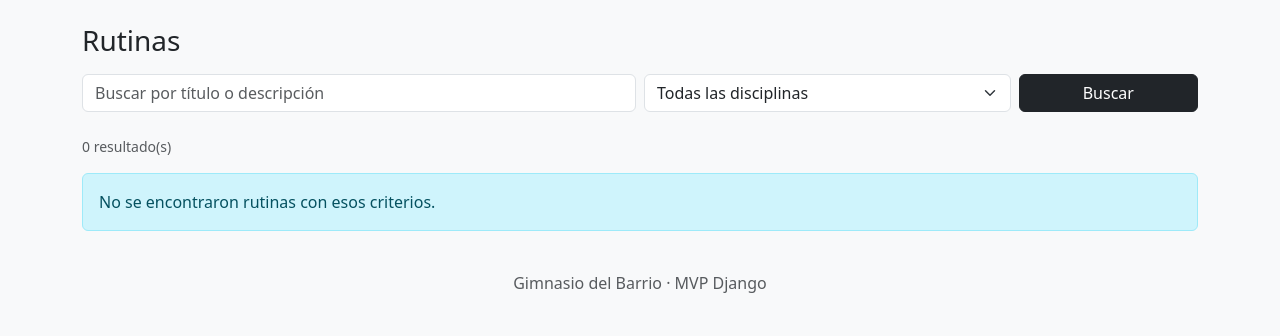
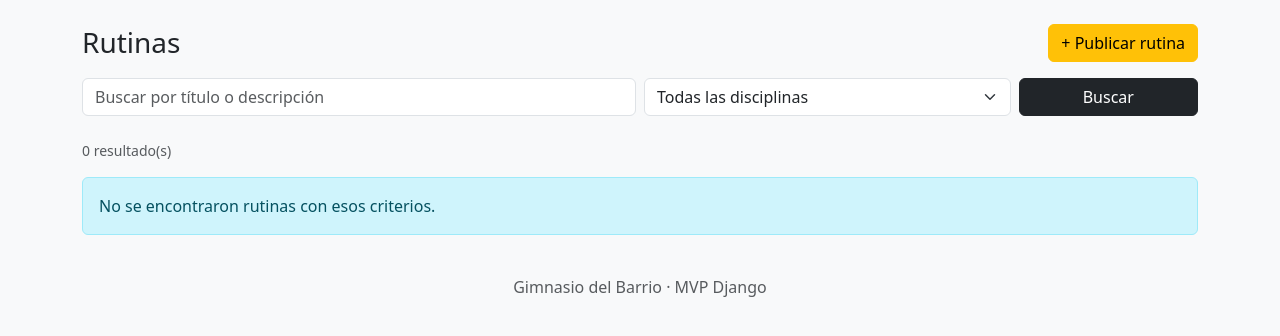
Before and after one commit to NyxVoid01/Caso1-Gym-y-Rutinas, a Django app: page /rutinas/ in a window 1280 px wide. Shown: the part 56-392 px from the top of the page. Run offline with Django 5.2, Linux system fonts and the light colour scheme; the visitor is signed in with stand-in values (Sample User, id 1); data that the repository does not hold is empty.

Commit message:
Hito 3 completo: CRUD de rutinas con validacion propia, confirmacion y mensajes

```diff
--- a/rutinas/urls.py
+++ b/rutinas/urls.py
@@ -4,6 +4,9 @@ from django.urls import path
 from . import views
 
 urlpatterns = [
+    path("rutinas/nueva/", views.crear_rutina, name="crear_rutina"),
+    path("rutinas/<int:pk>/editar/", views.editar_rutina, name="editar_rutina"),
+    path("rutinas/<int:pk>/eliminar/", views.eliminar_rutina, name="eliminar_rutina"),
     path("", views.portada, name="home"),
     path("rutinas/", views.lista_rutinas, name="lista_rutinas"),
     path("rutinas/<int:pk>/", views.detalle_rutina, name="detalle_rutina"),
--- a/rutinas/views.py
+++ b/rutinas/views.py
@@ -7,7 +7,7 @@ from django.core.paginator import Paginator
 from django.db.models import Q
 from django.shortcuts import get_object_or_404, redirect, render
 
-from .forms import PerfilForm, RegistroForm
+from .forms import PerfilForm, RegistroForm, RutinaForm
 from .models import Disciplina, Inscripcion, Rutina
 from django.contrib.auth.decorators import login_required
 from django.contrib.auth.views import PasswordChangeView
@@ -150,3 +150,53 @@ class CambiarPasswordView(SuccessMessageMixin, PasswordChangeView):
     template_name = "cuentas/cambiar_password.html"
     success_url = reverse_lazy("cuenta")
     success_message = "Tu contraseña fue cambiada correctamente."
+
+# ---------- CRUD de rutinas ----------
+
+@login_required
+def crear_rutina(request):
+    if request.method == "POST":
+        form = RutinaForm(request.POST, entrenador=request.user)
+        if form.is_valid():
+            rutina = form.save(commit=False)     # 1) objeto en memoria, aún sin guardar
+            rutina.entrenador = request.user     # 2) el dueño lo pone el servidor, no el usuario
+            rutina.save()                        # 3) ahora sí se guarda en MySQL
+            messages.success(request, f"Rutina «{rutina.titulo}» publicada.")
+            return redirect("detalle_rutina", pk=rutina.pk)
+        messages.error(request, "No se pudo publicar la rutina. Revisa los errores.")
+    else:
+        form = RutinaForm(entrenador=request.user)
+    return render(request, "rutinas/form.html", {"form": form, "titulo_pagina": "Publicar rutina"})
+
+
+@login_required
+def editar_rutina(request, pk):
+    rutina = get_object_or_404(Rutina, pk=pk)
+    # (Hito 4: aquí agregaremos el bloqueo si no eres el dueño)
+    if request.method == "POST":
+        form = RutinaForm(request.POST, instance=rutina, entrenador=rutina.entrenador)
+        if form.is_valid():
+            form.save()
+            messages.success(request, "Cambios guardados.")
+            return redirect("detalle_rutina", pk=rutina.pk)
+        messages.error(request, "No se pudieron guardar los cambios. Revisa los errores.")
+    else:
+        form = RutinaForm(instance=rutina, entrenador=rutina.entrenador)   # precarga los datos
+    return render(request, "rutinas/form.html", {
+        "form": form, "rutina": rutina, "titulo_pagina": f"Editar «{rutina.titulo}»"})
+
+
+@login_required
+def eliminar_rutina(request, pk):
+    rutina = get_object_or_404(Rutina, pk=pk)
+    # (Hito 4: aquí agregaremos el bloqueo si no eres el dueño)
+    if request.method == "POST":                 # solo se borra al CONFIRMAR (POST)
+        titulo = rutina.titulo
+        rutina.delete()
+        messages.success(request, f"Rutina «{titulo}» eliminada.")
+        return redirect("lista_rutinas")
+    # GET: mostramos la pantalla de confirmación
+    return render(request, "rutinas/confirmar_eliminar.html", {
+        "rutina": rutina,
+        "total_inscripciones": rutina.inscripciones.count(),
+    })
--- a/templates/rutinas/detalle.html
+++ b/templates/rutinas/detalle.html
@@ -25,6 +25,9 @@
         {% endfor %}
       </li>
     </ul>
-    {# Aquí irán los botones Editar / Eliminar (Hito 3-4) e Inscribirme (Hito 5) #}
+    {% if user == rutina.entrenador %}
+      <a href="{% url 'editar_rutina' rutina.pk %}" class="btn btn-dark btn-sm">✏️ Editar</a>
+      <a href="{% url 'eliminar_rutina' rutina.pk %}" class="btn btn-outline-danger btn-sm">🗑️ Eliminar</a>
+    {% endif %}
   </div></div>
 {% endblock %}
--- a/templates/rutinas/lista.html
+++ b/templates/rutinas/lista.html
@@ -4,7 +4,12 @@
 {% block title %}Rutinas · Gimnasio del Barrio{% endblock %}
 
 {% block content %}
-  <h1 class="h3 mb-3">Rutinas</h1>
+  <div class="d-flex justify-content-between align-items-center mb-3">
+    <h1 class="h3 mb-0">Rutinas</h1>
+    {% if user.is_authenticated %}
+      <a href="{% url 'crear_rutina' %}" class="btn btn-warning">+ Publicar rutina</a>
+    {% endif %}
+  </div>
 
   <form method="get" class="row g-2 mb-4">
     <div class="col-md-6">
@@ -38,6 +43,13 @@
       </p>
       <p class="small text-muted mb-0">
         {{ rutina.get_nivel_display }} · {{ rutina.duracion_minutos }} min · {{ rutina.cupos }} cupos · por {{ rutina.entrenador.username }}
+      <div class="mt-2">
+        <a href="{% url 'detalle_rutina' rutina.pk %}" class="btn btn-sm btn-outline-dark">Ver</a>
+        {% if user == rutina.entrenador %}
+          <a href="{% url 'editar_rutina' rutina.pk %}" class="btn btn-sm btn-dark">Editar</a>
+          <a href="{% url 'eliminar_rutina' rutina.pk %}" class="btn btn-sm btn-outline-danger">Eliminar</a>
+        {% endif %}
+      </div>
       </p>
     </div></div>
   {% empty %}
```
Also changed, not shown: rutinas/forms.py (+40 -0 lines), templates/rutinas/confirmar_eliminar.html (added, +22 -0 lines), templates/rutinas/form.html (added, +21 -0 lines).
